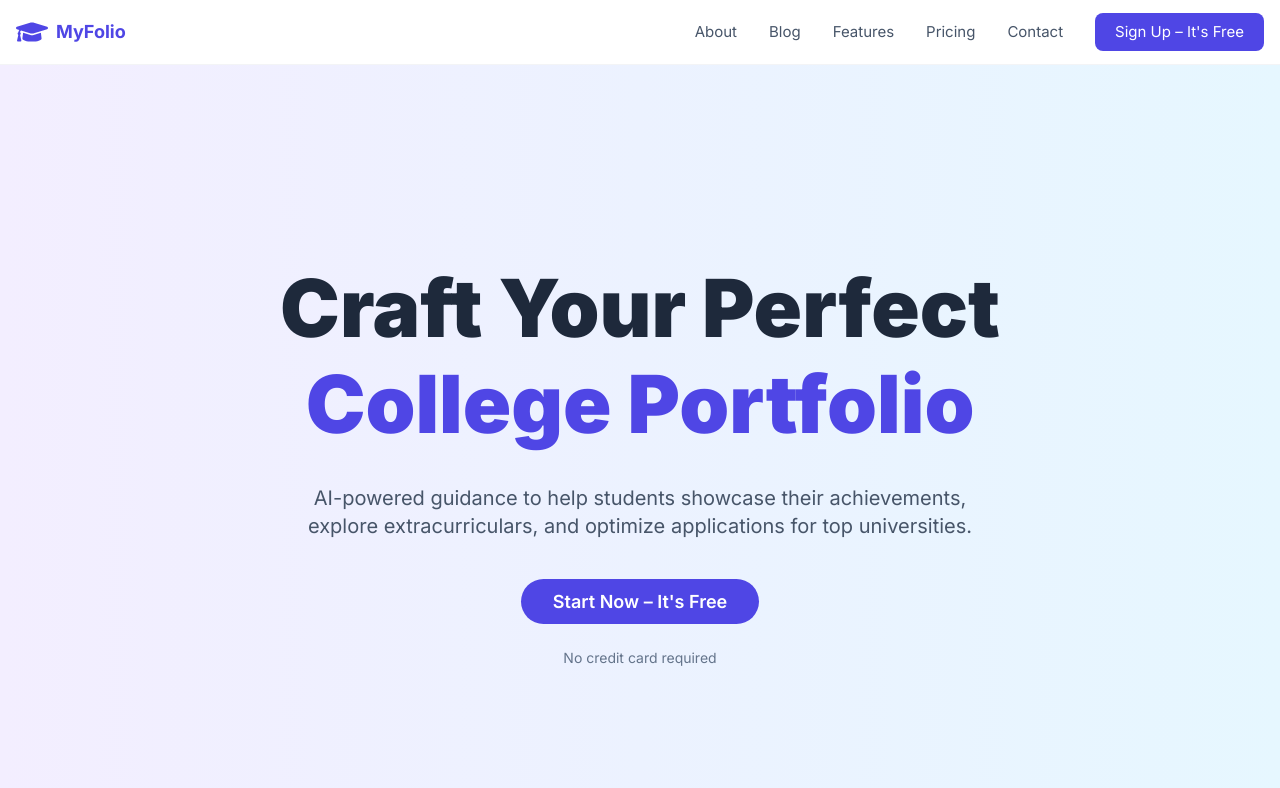
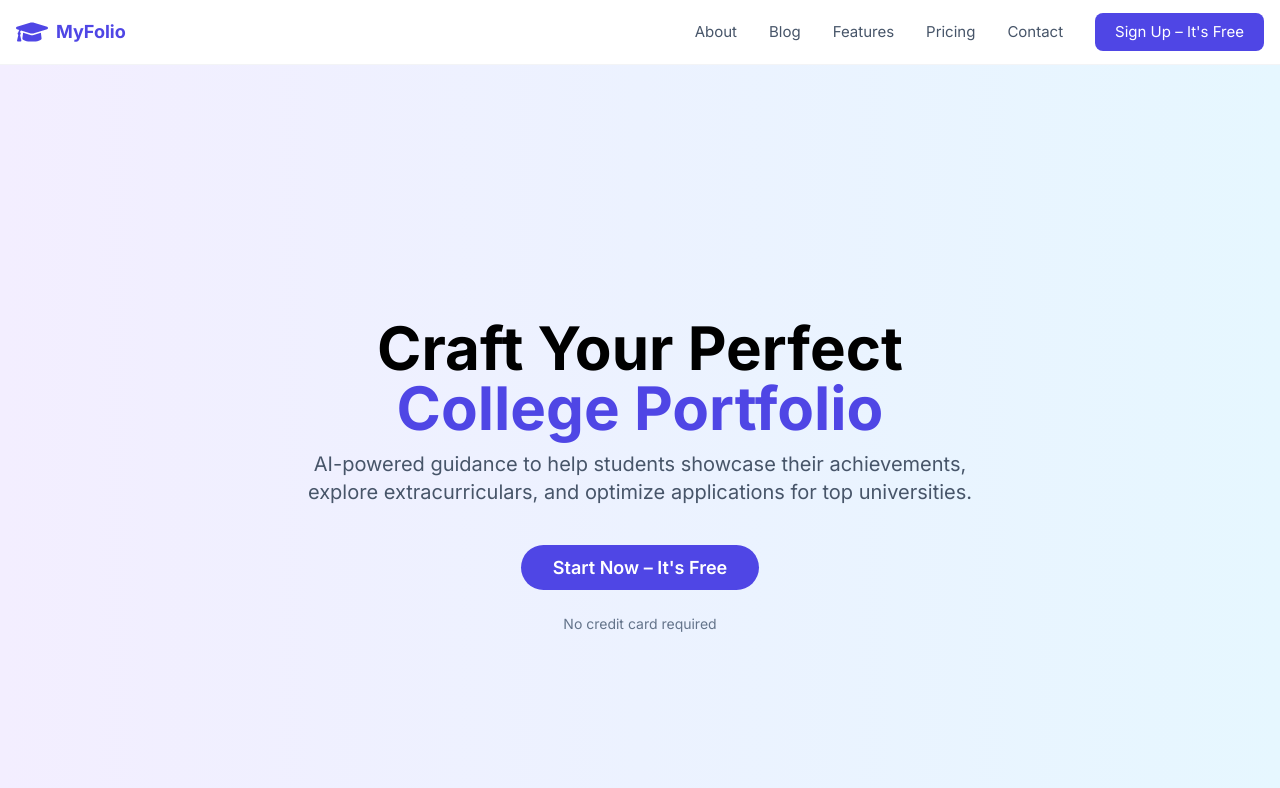
Before and after one commit to amiroesh1/myfolio_final, a Next.js app: page /about in a window 1280 px wide. Shown: the top 788 px of the page. Built offline with nearby package versions, Linux system fonts and the light colour scheme.

Commit message:
Update page.tsx

```diff
--- a/app/about/page.tsx
+++ b/app/about/page.tsx
@@ -12,9 +12,9 @@ export default function About() {
           {/* Header Section */}
           <div className="flex flex-col items-center justify-center min-h-[90vh] text-center">
             <div className="max-w-3xl mt-20">
-              <h1 className="text-[80px] leading-[1.2] font-black mb-8">
-                <div className="text-[#1E293B]">Craft Your Perfect</div>
-                <div className="text-[#4F46E5]">College Portfolio</div>
+              <h1 className="text-2xl md:text-5xl lg:text-6xl font-bold max-w-6xl mx-auto text-center mt-6 relative z-10 mb-3">
+                Craft Your Perfect<br />
+                <span className="text-[#4F46E5]">College Portfolio</span>
               </h1>
               <p className="text-xl text-[#475569] max-w-2xl mx-auto mb-12">
                 AI-powered guidance to help students showcase their achievements, explore
```
